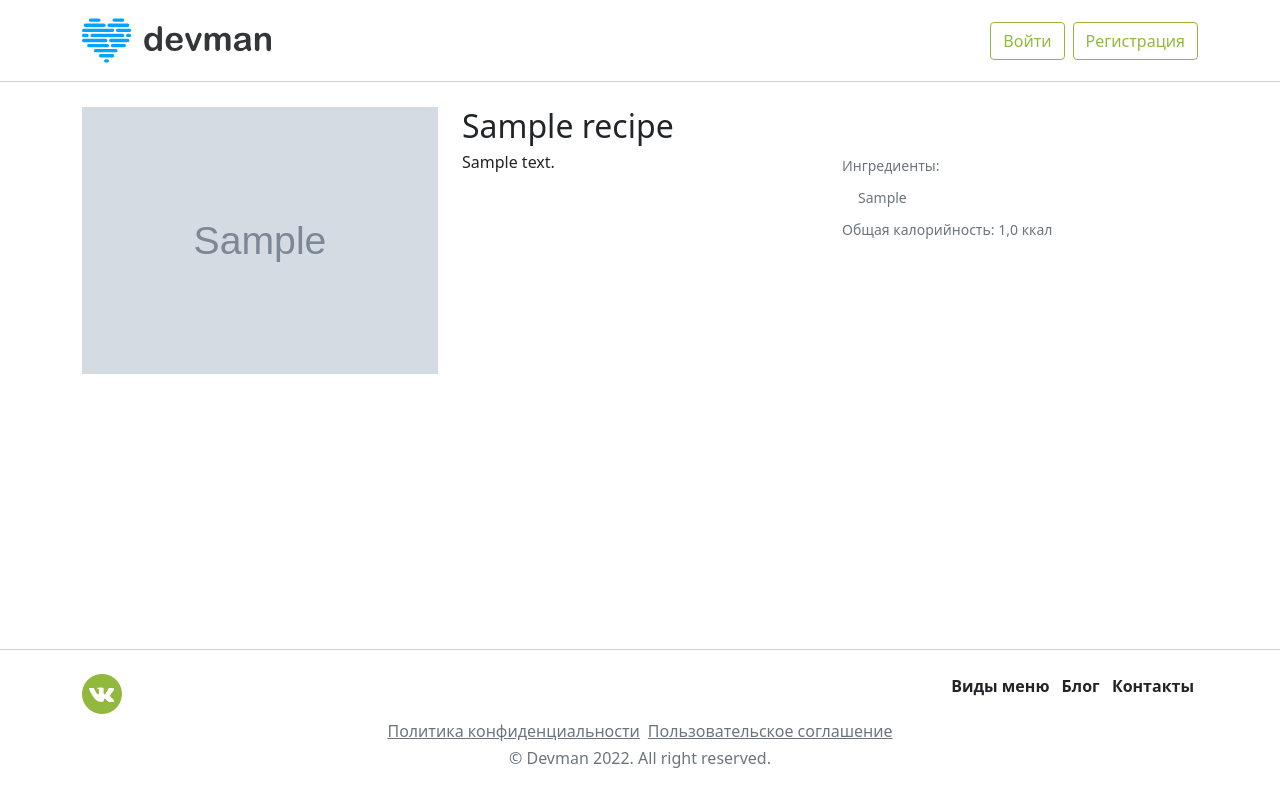
After one commit to MaxHC-vlop/FoodPlan, a Django app: page /recipe/1/ in a window 1280 px wide. The commit adds this page. Run offline with Django 4.2, Linux system fonts and the light colour scheme; tables that the repository leaves empty hold one stand-in row (values such as "Sample post"); grey boxes marked "Sample" are stand-in pictures; parts of the project's set-up code (start-up, migrations or seed data) failed here and were passed over; some libraries are stand-ins or nearby versions.

Commit message:
Add the ability to navigate from index page to recipe page via images

```diff
--- a/meal_app/urls.py
+++ b/meal_app/urls.py
@@ -5,5 +5,6 @@ app_name = 'meal_app'
 
 urlpatterns = [
     path('', views.index, name='index'),
+    path('recipe/<recipe_id>/', views.recipe, name='recipe'),
     path('order/', views.order, name='order'),
 ]
--- a/meal_app/views.py
+++ b/meal_app/views.py
@@ -1,9 +1,35 @@
-from django.shortcuts import render
+from random import sample
+
+from django.shortcuts import get_object_or_404, render
+
+from .models import Recipe
+
 
 def index(request):
     template = 'meal_app/index.html'
-    return render(request, template)
+    all_recipe = list(Recipe.objects.all())
+    recipes_quantity = 4
+    some_recipes = sample(all_recipe, recipes_quantity)
+    active_recipes = some_recipes.pop()
+    context = {'active_recipes': active_recipes, 'some_recipes': some_recipes}
+    return render(request, template, context=context)
+
 
 def order(request):
     template = 'meal_app/order.html'
     return render(request, template)
+
+
+def recipe(request, recipe_id):
+    template = 'meal_app/recipe.html'
+    recipe = get_object_or_404(Recipe, id=recipe_id)
+    ingredients = recipe.ingredients.split(', ')
+    context = {
+         'dish_type': recipe.dish_type,
+         'title': recipe.title,
+         'description': recipe.description,
+         'image': recipe.image.url,
+         'calories': recipe.calories,
+         'ingredients': ingredients,
+    }
+    return render(request, template, context={'recipe': context})
--- /dev/null
+++ b/templates/meal_app/recipe.html
@@ -0,0 +1,37 @@
+{% extends 'base.html' %}
+{% load widget_tweaks %}
+{% load static %}
+{% block title %}<title>Рецепт</title> {% endblock %}
+
+{% block content %}
+  <main style="margin-top: calc(2rem + 75px);">
+    <section>
+      <div class="container">
+        <div class="row">
+          <div class="col-12 col-md-4 d-flex justify-content-center">
+            <div class="card foodplan__card_borderless">
+              <img src="{{ recipe.image }}" alt="">
+            </div>
+          </div>
+          <div class="col-12 col-md-8 d-flex flex-column justify-content-between">
+            <div class="row">
+              <h2>{{ recipe.title }}</h2>
+              <div class="col-12 col-sm-6 d-flex flex-column justify-content-between">
+                  <h6>{{ recipe.description }}</h6>
+              </div>
+              <div class="col-12 col-sm-6">
+                <small class="link-secondary">Ингредиенты:</small>
+                <ul class="list-group list-group-flush">
+                  {% for ingredient in recipe.ingredients %}
+                    <li class="list-group-item disabled"><small>{{ ingredient }}</small></li>
+                  {% endfor %}
+                </ul>
+                <small class="link-secondary">Общая калорийность: {{ recipe.calories }} ккал</small>
+              </div>
+            </div>
+          </div>
+        </div>
+      </div>
+    </section>
+  </main>
+{% endblock %}
```
Also changed, not shown: templates/meal_app/index.html (+13 -7 lines).
